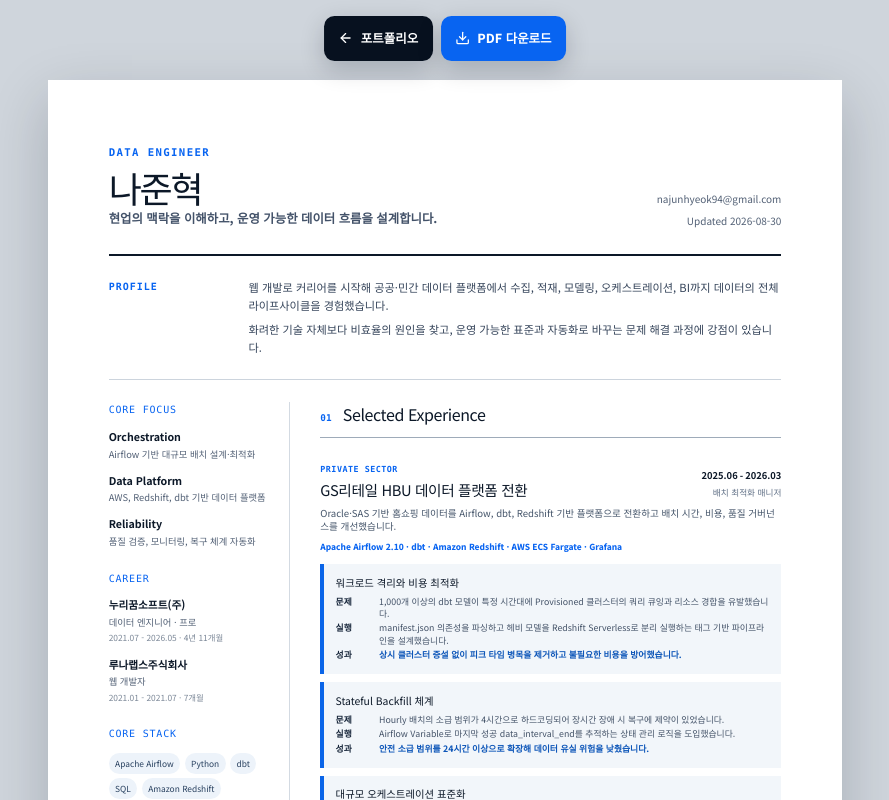
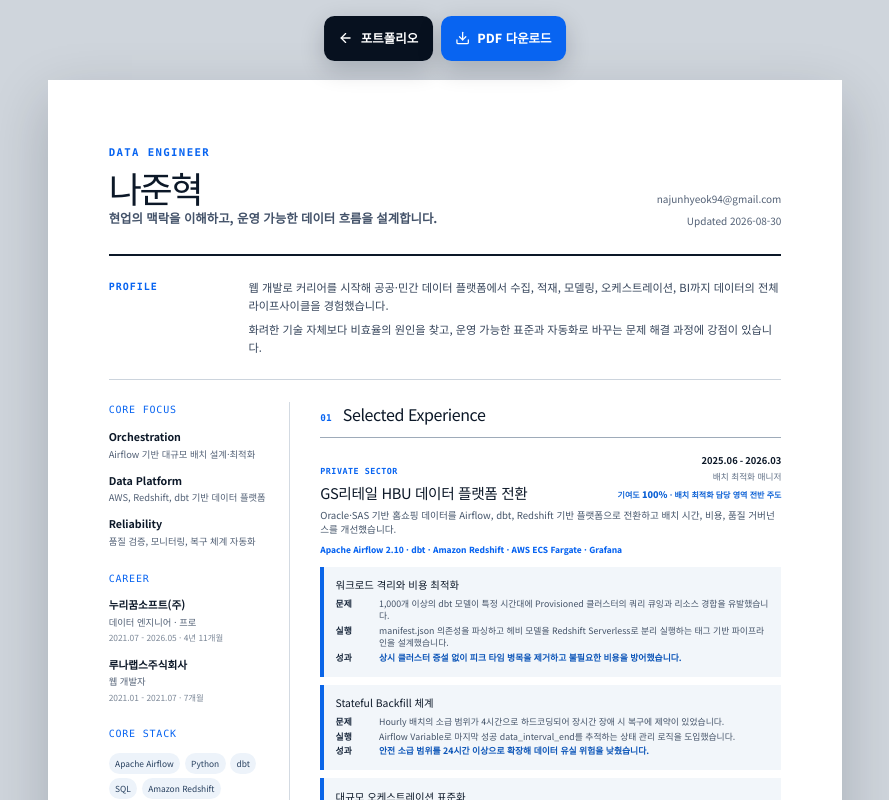
Before and after one commit to junhyeok94-la/junhyeok94-la.github.io, a Next.js app: page /resume in a window 1280 px wide. Shown: the top 800 px of the page, without its empty margins (195-1084 px from the left). Built offline with nearby package versions, Linux system fonts and the light colour scheme.

Commit message:
Add project contribution to resume

```diff
--- a/app/globals.css
+++ b/app/globals.css
@@ -542,6 +542,8 @@ button.agent-graph-node:hover, button.agent-graph-node[aria-pressed='true'] { tr
 .resume-project-header > div:last-child strong, .resume-project-header > div:last-child span { display: block; }
 .resume-project-header > div:last-child strong { font-size: 7pt; }
 .resume-project-header > div:last-child span { margin-top: 0.7mm; color: #607086; font-size: 6.5pt; }
+.resume-project-header .resume-contribution { display: block; margin-top: 1mm; color: #0b60d5; font-size: 6pt; font-weight: 700; }
+.resume-project-header .resume-contribution b { font-size: 6.8pt; }
 .resume-project-summary { margin: 2mm 0 1.5mm; color: #45556a; font-size: 7.2pt; line-height: 1.45; }
 .resume-stack-line { color: var(--blue); font-size: 6.3pt; font-weight: 750; }
 .resume-achievements { display: grid; gap: 2.2mm; margin-top: 3mm; }
@@ -562,6 +564,7 @@ button.agent-graph-node:hover, button.agent-graph-node[aria-pressed='true'] { tr
 .resume-foundation-row h3 { margin: 1.5mm 0 1mm; font-size: 8.2pt; }
 .resume-foundation-row p { margin: 0; color: #56657a; font-size: 6.4pt; line-height: 1.4; }
 .resume-foundation-row small { display: block; margin-top: 1.5mm; color: #0b60d5; font-size: 5.8pt; }
+.resume-foundation-row .resume-foundation-contribution { color: #273b55; font-weight: 750; }
 .resume-background-title { margin-top: 4mm; }
 .resume-credential-grid { display: grid; grid-template-columns: 1.25fr 0.8fr 1fr; gap: 5mm; margin-top: 4mm; }
 .resume-credential-grid section { min-width: 0; }
--- a/app/resume/page.tsx
+++ b/app/resume/page.tsx
@@ -38,7 +38,13 @@ function ProjectHeader({ project }: { project: Project }) {
         <span>{project.category}</span>
         <h3>{project.title}</h3>
       </div>
-      <div><strong>{project.period}</strong><span>{project.role}</span></div>
+      <div>
+        <strong>{project.period}</strong>
+        <span>{project.role}</span>
+        {project.contribution && (
+          <small className="resume-contribution">기여도 <b>{project.contribution.rate}</b> · {project.contribution.basis}</small>
+        )}
+      </div>
     </div>
   );
 }
@@ -148,7 +154,13 @@ export default function ResumePage() {
 
           <div className="resume-foundation-row">
             {[hanwha, ubase].map((project) => (
-              <article key={project.id}><span>{project.period}</span><h3>{project.title}</h3><p>{project.summary}</p><small>{project.stack.join(' · ')}</small></article>
+              <article key={project.id}>
+                <span>{project.period}</span>
+                <h3>{project.title}</h3>
+                <p>{project.summary}</p>
+                {project.contribution && <small className="resume-foundation-contribution">기여도 {project.contribution.rate} · {project.contribution.basis}</small>}
+                <small>{project.stack.join(' · ')}</small>
+              </article>
             ))}
           </div>
 
@@ -197,7 +209,7 @@ export default function ResumePage() {
             {credentials.training.map((item) => (
               <div key={item.name}>
                 <strong>{item.name}</strong>
-                <span>{[item.period, item.team, item.award].filter(Boolean).join(' · ')}</span>
+                <span>{[item.period, item.team, item.award, item.contribution && `기여도 ${item.contribution.rate}`].filter(Boolean).join(' · ')}</span>
                 <p>{item.summary}</p>
               </div>
             ))}
--- a/content/credentials.yaml
+++ b/content/credentials.yaml
@@ -32,6 +32,9 @@ training:
     period: 2026.08
     team: 4인 팀 프로젝트
     award: 우수상
+    contribution:
+      rate: 40%
+      basis: 데이터·AI Agent 구현
     summary: HyperCLOVA X, RAG, LangGraph를 결합한 영화 추천 멀티 챗봇 에이전트와 NCP 기반 서비스 인프라를 구현하고 최종 평가에서 우수상을 수상
   - name: Python·R 기반 빅데이터 플랫폼 개발자 과정
     period: 2020.04 - 2020.10
--- a/content/projects.yaml
+++ b/content/projects.yaml
@@ -3,6 +3,9 @@
   category: Private Sector
   period: 2025.06 - 2026.03
   role: 배치 최적화 매니저
+  contribution:
+    rate: 100%
+    basis: 배치 최적화 담당 영역 전반 주도
   company: 누리꿈소프트(주)
   featured: true
   summary: Oracle·SAS 기반 홈쇼핑 데이터를 Airflow, dbt, Redshift 기반 플랫폼으로 전환하고 배치 시간, 비용, 품질 거버넌스를 개선했습니다.
@@ -38,6 +41,9 @@
   category: AI PBL · Awarded Project
   period: 2026.08
   role: 4인 팀 · 데이터·AI Agent 구현 참여
+  contribution:
+    rate: 40%
+    basis: 데이터·AI Agent 구현
   company: NIPA-NAVER Cloud Sovereign AI PBL
   featured: true
   award: 우수상
@@ -68,6 +74,9 @@
   category: Public Sector
   period: 2023.09 - 2024.12
   role: 공통 지원 선임
+  contribution:
+    rate: 70%
+    basis: 공통 표준·자동 수집 핵심 담당
   company: 누리꿈소프트(주)
   featured: true
   summary: 다수 사법기관의 이기종·비정형 데이터를 안정적으로 수집하기 위한 공통 표준과 자동 수집 프로세스를 구축했습니다.
@@ -86,6 +95,9 @@
   category: Public Sector
   period: 2022.05 - 2023.08
   role: OLAP 개발 선임 · Admin
+  contribution:
+    rate: 70%
+    basis: OLAP·Admin·외부 연계 핵심 담당
   company: 누리꿈소프트(주)
   featured: true
   summary: 행정안전부와 전국 지자체가 사용하는 정책지원서비스의 통계·BI 화면과 외부 데이터 연계 파이프라인을 구축했습니다.
@@ -108,6 +120,9 @@
   category: Private Sector
   period: 2021.07 - 2022.05
   role: 데이터 분석 및 ETL 선임
+  contribution:
+    rate: 70%
+    basis: 원천 분석·적재 전략 핵심 담당
   company: 누리꿈소프트(주)
   featured: true
   summary: 전사 정형 데이터를 AWS 데이터 레이크로 이관하기 위한 원천 분석과 적재 전략 수립을 담당했습니다.
@@ -122,6 +137,9 @@
   category: Web Foundation
   period: 2021.03 - 2021.05
   role: Backend · Frontend
+  contribution:
+    rate: 70%
+    basis: Backend·Frontend 주요 구현
   company: 루나랩스주식회사
   featured: false
   summary: 임직원 건강관리와 환경 공정시설을 통합 관리하는 포털을 개발했습니다.
@@ -132,6 +150,9 @@
   category: Web Foundation
   period: 2021.02 - 2021.03
   role: Backend · Frontend
+  contribution:
+    rate: 70%
+    basis: 인사평가 메뉴 전면 재설계
   company: 루나랩스주식회사
   featured: false
   summary: 평가 히스토리 관리를 도입하고 인사평가 메뉴의 전체 로직을 재설계했습니다.
--- a/lib/content.ts
+++ b/lib/content.ts
@@ -18,12 +18,14 @@ export type Profile = {
   employment: Employment[];
 };
 export type Achievement = { title: string; problem: string; action: string; result: string };
+export type Contribution = { rate: string; basis: string };
 export type Project = {
   id: string;
   title: string;
   category: string;
   period: string;
   role: string;
+  contribution?: Contribution;
   company: string;
   featured: boolean;
   award?: string;
@@ -40,7 +42,7 @@ export type Credentials = {
     date: string;
     badgePath?: string;
   }>;
-  training: Array<{ name: string; period: string; team?: string; award?: string; summary: string }>;
+  training: Array<{ name: string; period: string; team?: string; award?: string; contribution?: Contribution; summary: string }>;
   languages: Array<{ language: string; level: string; date: string }>;
 };
 
```
